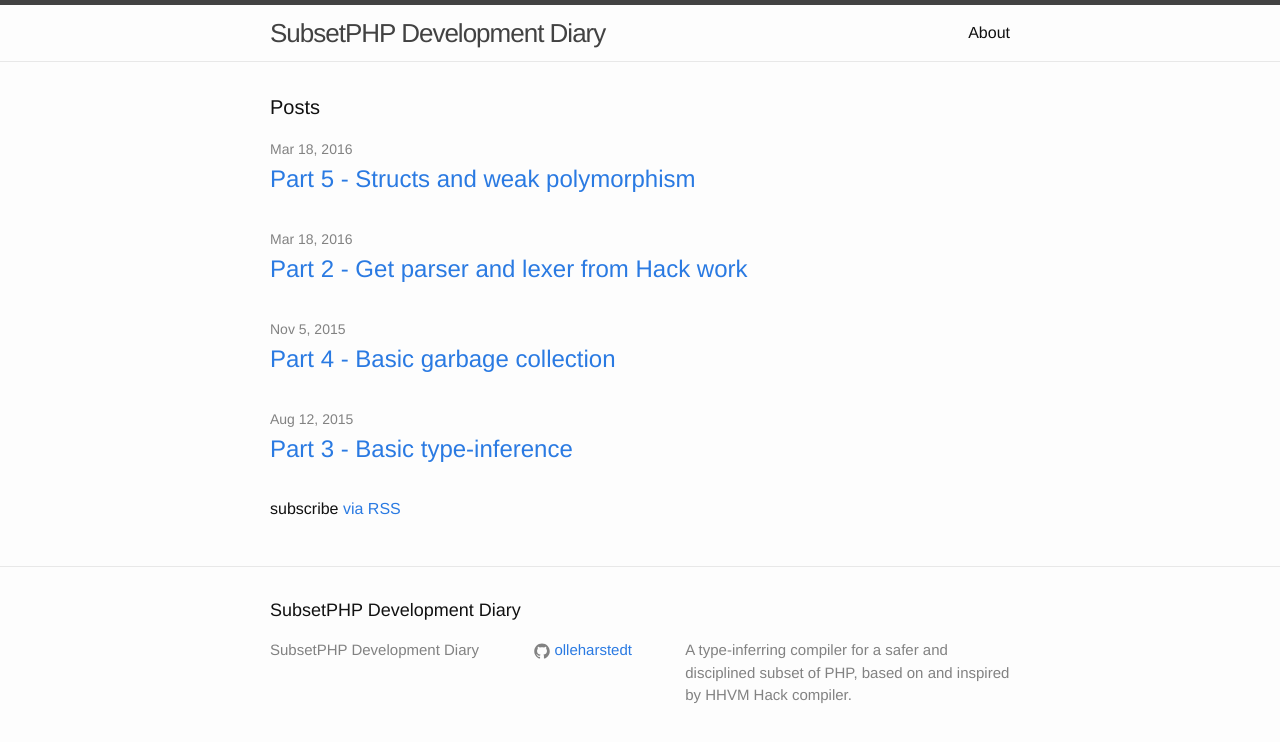
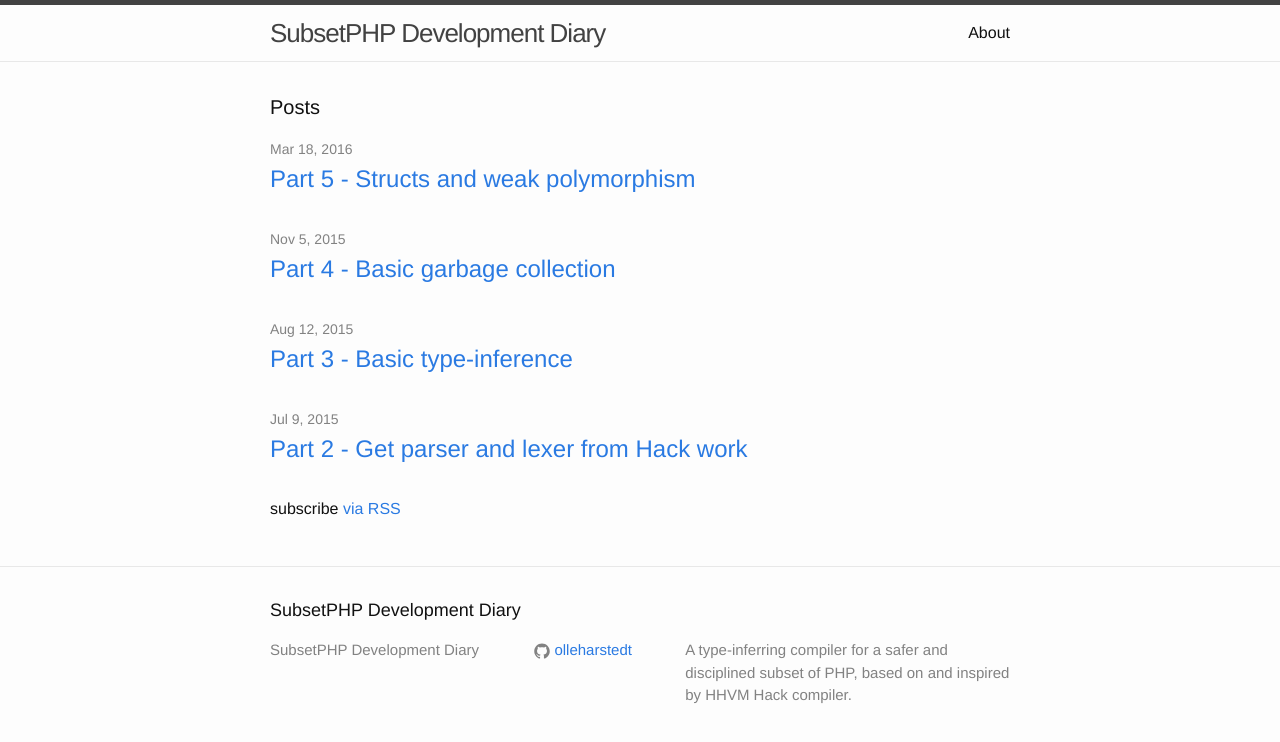
Before and after one commit to olleharstedt/olleharstedt.github.io, a Jekyll site: the page built from index.html, in a window 1280 px wide. Shown: the top 742 px of the page. Built offline with Jekyll 4.4.1, drawn with Linux system fonts in a browser that asks for light colours.

Commit message:
Correct date

```diff
--- a/_posts/2015-07-09-part-2.markdown
+++ b/_posts/2015-07-09-part-2.markdown
@@ -1,7 +1,7 @@
 ---
 layout: post
 title:  Part 2 - Get parser and lexer from Hack work
-date:   2016-03-18
+date:   2015-07-09
 categories: subsetphp
 ---
 
```
